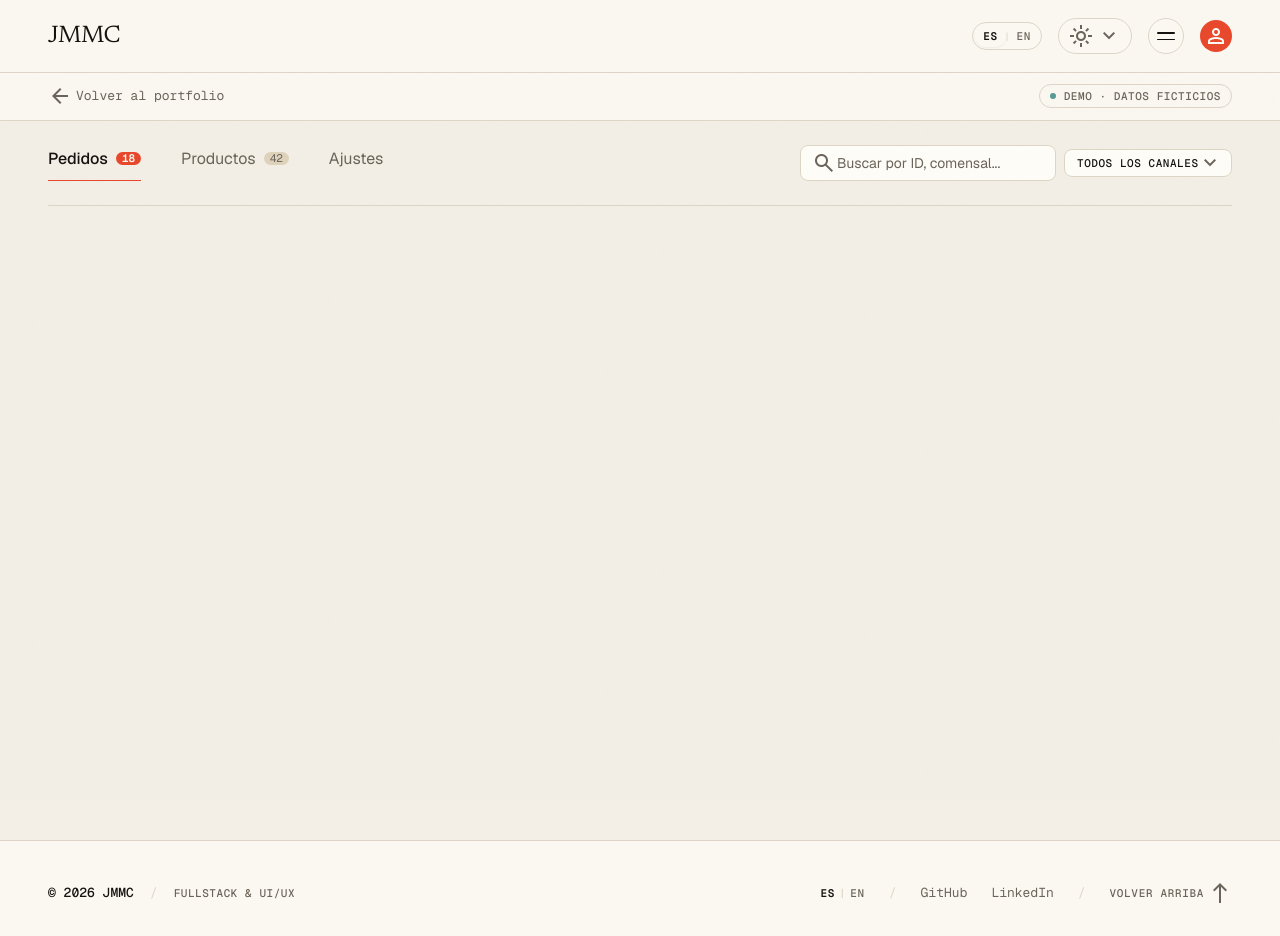
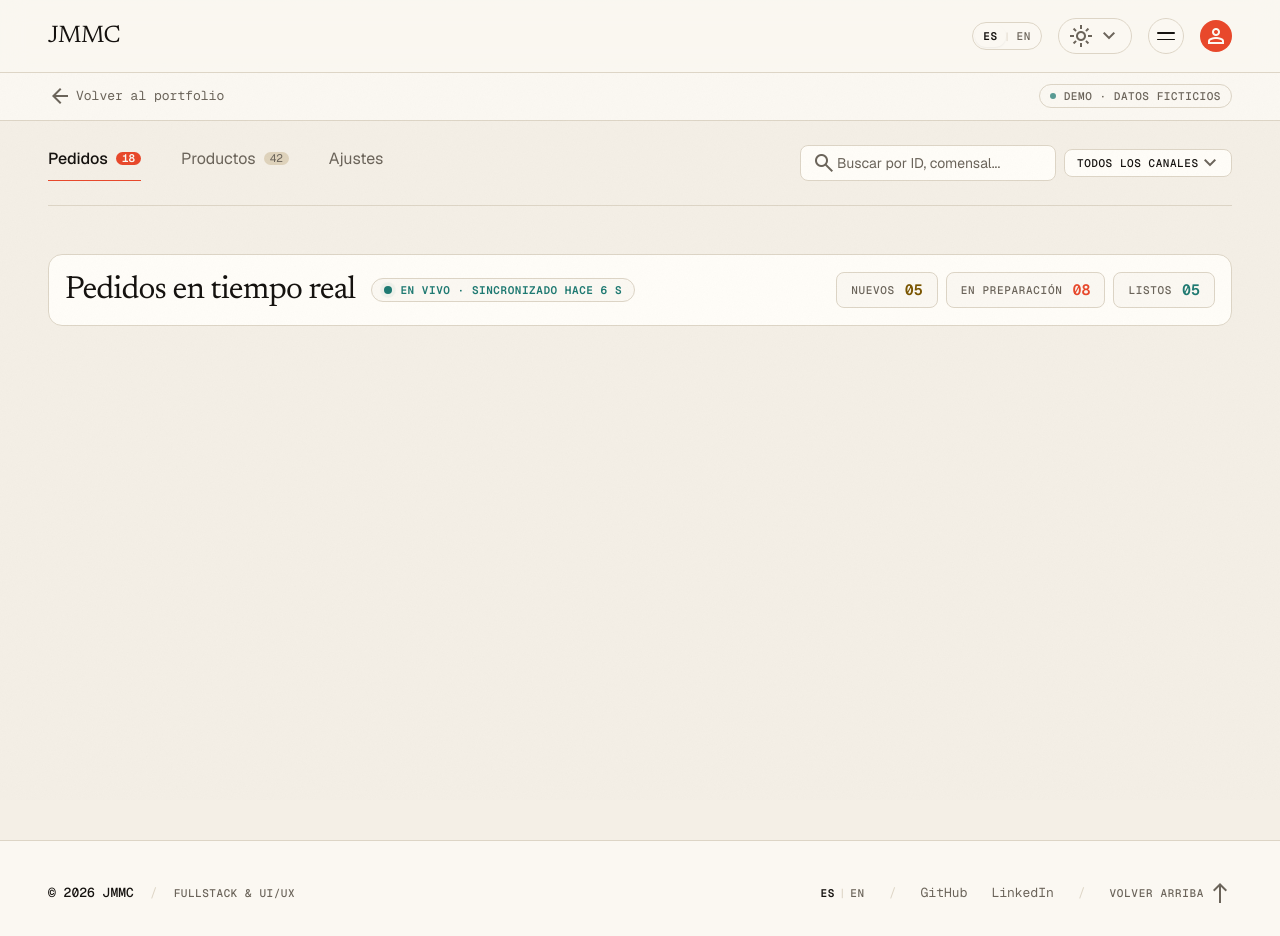
Before and after one commit to jmmolins87/jmmcDevSign-profile, a Next.js app: page /demos/pedidos in a window 1280 px wide. Shown: the top 936 px of the page. Built offline with nearby package versions, Linux system fonts and the light colour scheme.

Commit message:
Add SPEC 06 live summary strip with derived counters (step 3)

```diff
--- a/app/demos/pedidos/Shell.tsx
+++ b/app/demos/pedidos/Shell.tsx
@@ -1,17 +1,26 @@
 /* SPEC 06 — Shell cliente de la demo Pedidos en tiempo real.
-   Paso 2: filtros (búsqueda + canal). El resto del estado (selección,
-   transiciones, timer y toast) llega en los pasos 4–7. */
+   Paso 2: filtros (búsqueda + canal). Paso 3: reloj de sincronización.
+   El resto del estado (selección, transiciones, timer y toast) llega
+   en los pasos 4–7. */
 
 "use client";
 
-import { useState } from "react";
+import { useEffect, useState } from "react";
 import { MOCK_ORDERS } from "@/lib/data/orders";
 import type { OrderChannel } from "@/lib/data/types";
 import Toolbar from "./Toolbar";
+import SummaryStrip from "./SummaryStrip";
 
 export default function Shell() {
   const [query, setQuery] = useState("");
   const [channel, setChannel] = useState<OrderChannel | "all">("all");
+  const [syncedAgo, setSyncedAgo] = useState(1);
+
+  // Reloj de la píldora "Sincronizado hace N s" (texto: corre siempre).
+  useEffect(() => {
+    const timer = setInterval(() => setSyncedAgo((prev) => prev + 1), 1000);
+    return () => clearInterval(timer);
+  }, []);
 
   return (
     <>
@@ -22,6 +31,7 @@ export default function Shell() {
         onQuery={setQuery}
         onChannel={setChannel}
       />
+      <SummaryStrip orders={MOCK_ORDERS} syncedAgo={syncedAgo} />
     </>
   );
 }
--- /dev/null
+++ b/app/demos/pedidos/SummaryStrip.tsx
@@ -0,0 +1,69 @@
+/* SPEC 06 — Paso 3: franja en vivo.
+   Contadores derivados de los pedidos (pad a 2 dígitos) y píldora
+   "En vivo · sincronizado hace N s". El pulso del punto es CSS
+   (animate-ping, anulado con motion-reduce); count-up entra en fade
+   sin tocar el número para conservar el pad. */
+
+import type { Order, OrderColumn } from "@/lib/data/types";
+
+const pad = (value: number): string => String(value).padStart(2, "0");
+
+const METRICS: { label: string; column: OrderColumn; tone: string }[] = [
+  { label: "Nuevos", column: "nuevo", tone: "text-tertiary" },
+  { label: "En preparación", column: "preparacion", tone: "text-primary" },
+  { label: "Listos", column: "listo", tone: "text-secondary" },
+];
+
+export default function SummaryStrip({
+  orders,
+  syncedAgo,
+}: {
+  orders: Order[];
+  syncedAgo: number;
+}) {
+  const countOf = (column: OrderColumn): number =>
+    orders.filter((order) => order.column === column).length;
+
+  return (
+    <section
+      className="w-full flex flex-col lg:flex-row lg:items-center justify-between gap-space-md p-space-md rounded-[14px] bg-surface-container-lowest border border-outline-variant"
+      data-anim="fade-up"
+    >
+      {/* Título + estado de conexión */}
+      <div className="flex items-center gap-space-md flex-wrap">
+        <h1 className="font-headline-md text-headline-md text-on-surface tracking-tight">
+          Pedidos en tiempo real
+        </h1>
+        <div className="inline-flex items-center gap-2 px-3 py-1 rounded-full bg-surface-container-low border border-outline-variant">
+          <span className="relative flex h-2 w-2">
+            <span className="animate-ping absolute inline-flex h-full w-full rounded-full bg-secondary opacity-75 motion-reduce:animate-none" />
+            <span className="relative inline-flex rounded-full h-2 w-2 bg-secondary" />
+          </span>
+          <span className="font-label-caps text-label-caps uppercase text-secondary font-semibold tracking-wider">
+            En vivo · Sincronizado hace {syncedAgo} s
+          </span>
+        </div>
+      </div>
+
+      {/* Contadores por columna */}
+      <div className="flex items-center gap-space-sm overflow-x-auto">
+        {METRICS.map((metric) => (
+          <div
+            key={metric.column}
+            className="flex items-center gap-2.5 px-3.5 py-1.5 rounded-lg bg-surface-container-low border border-outline-variant"
+          >
+            <span className="font-label-caps text-label-caps uppercase text-on-surface-variant whitespace-nowrap">
+              {metric.label}
+            </span>
+            <span
+              className={`font-mono-code text-[15px] font-semibold ${metric.tone}`}
+              data-anim="count-up"
+            >
+              {pad(countOf(metric.column))}
+            </span>
+          </div>
+        ))}
+      </div>
+    </section>
+  );
+}
```
